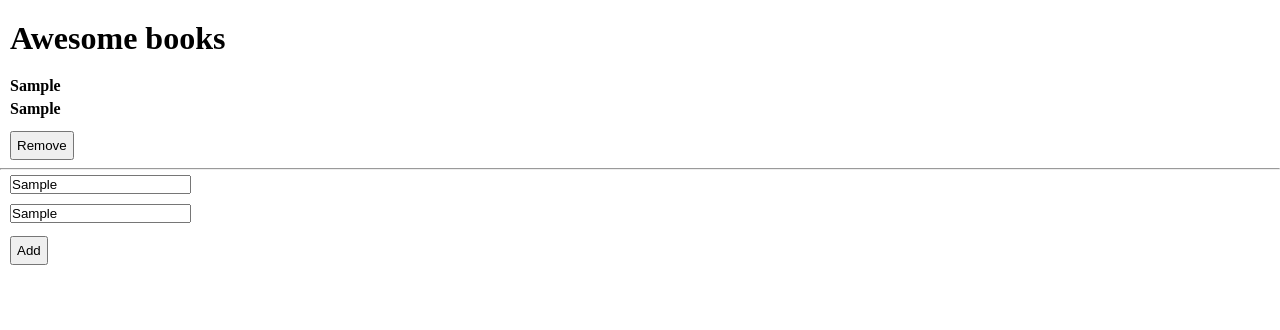
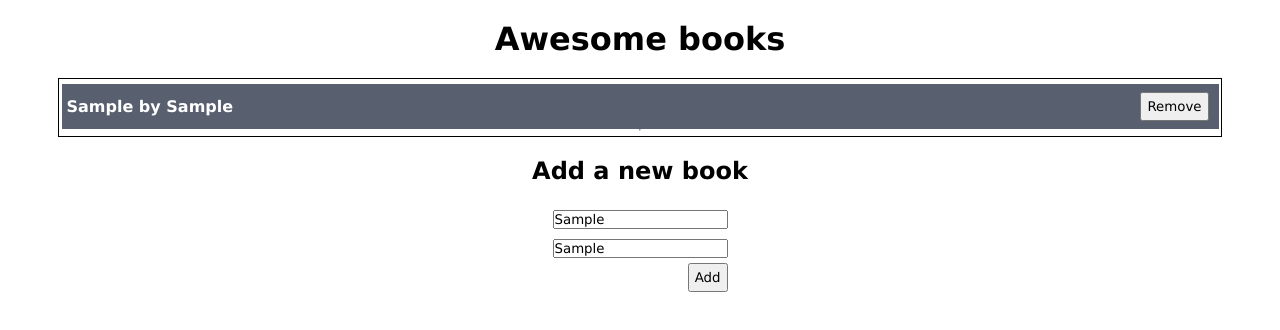
Before and after one commit to marurevi/Awesome-books, a plain HTML site: page index.html in a window 1280 px wide. Both pictures are taken after typing "Sample", "Sample" into the empty fields and a click on the button "Add". Drawn offline with Linux system fonts and the light colour scheme.

Commit message:
Modify layout in js and style in css

```diff
--- a/index.html
+++ b/index.html
@@ -9,12 +9,11 @@
 </head>
 <body>
   <h1>Awesome books</h1>
-  <div id="bookshelf"></div>
+  <div id="bookshelf" class="bookshelf"></div>
+    <h2>Add a new book</h2>
     <form id="mybookshelf">
       <input type="text" placeholder="Title" id="newName">
-      <br>
       <input type="text" placeholder="Author" id="newAuthor">
-      <br>
       <button type="button" id="add">Add</button>
     </form>
 
--- a/script.js
+++ b/script.js
@@ -24,14 +24,19 @@ class Bookshelf {
       this.books = JSON.parse(localStorage.getItem('booksdata'));
     }
     for (let i = 0; i < this.books.length; i += 1) {
-      const bookname = document.createElement('h4');
-      bookname.innerHTML = this.books[i].name;
-      bookShelf.appendChild(bookname);
-      const bookauthor = document.createElement('h4');
-      bookauthor.innerHTML = this.books[i].author;
-      bookShelf.appendChild(bookauthor);
+      const container = document.createElement('div');
+      bookShelf.appendChild(container);
+      if (i%2=== 0) {
+        container.className = 'class0';
+      } else {
+        container.className = 'class1';
+      }
+      const bookNameByAuthor = document.createElement('h4');
+      bookNameByAuthor.innerHTML = this.books[i].name + ' by '+ this.books[i].author;
+      container.appendChild(bookNameByAuthor);
+
       const removeButton = document.createElement('button');
-      bookShelf.appendChild(removeButton);
+      container.appendChild(removeButton);
       removeButton.innerHTML = 'Remove';
       removeButton.className = 'remove';
       removeButton.id = `${i}`;
--- a/style.css
+++ b/style.css
@@ -1,18 +1,60 @@
 * {
   margin: 0;
   padding: 0;
+  font-family:'Lucida Sans', 'Lucida Sans Regular', sans-serif;
 }
 
-h1 {
+body {
+  display: flex;
+  flex-direction: column;
+  justify-content: center;
+  align-items: center;
+  width: 100%;
+}
+
+h1,
+h2 {
   margin: 20px 10px;
 }
 
-h4,
-input {
-  margin: 5px 10px;
+form {
+  display: flex;
+  flex-direction: column;
+  align-items: flex-end;
 }
 
 button {
   padding: 5px;
   margin: 8px 10px;
 }
+
+form button {
+  margin: 0
+}
+
+input {
+  margin: 5px 0;
+}
+
+.bookshelf {
+  display: flex;
+  flex-direction: column;
+  align-items: center;
+  width: 90%;
+  padding: 5px;
+  border: 1px solid black;
+}
+
+.class0,
+.class1 {
+  display: flex;
+  justify-content: space-between;
+  align-items: center;
+  width: 100%;
+  padding-left: 5px;
+}
+
+.class0 {
+  background-color: rgb(88, 96, 112);
+  color: white;
+}
```
